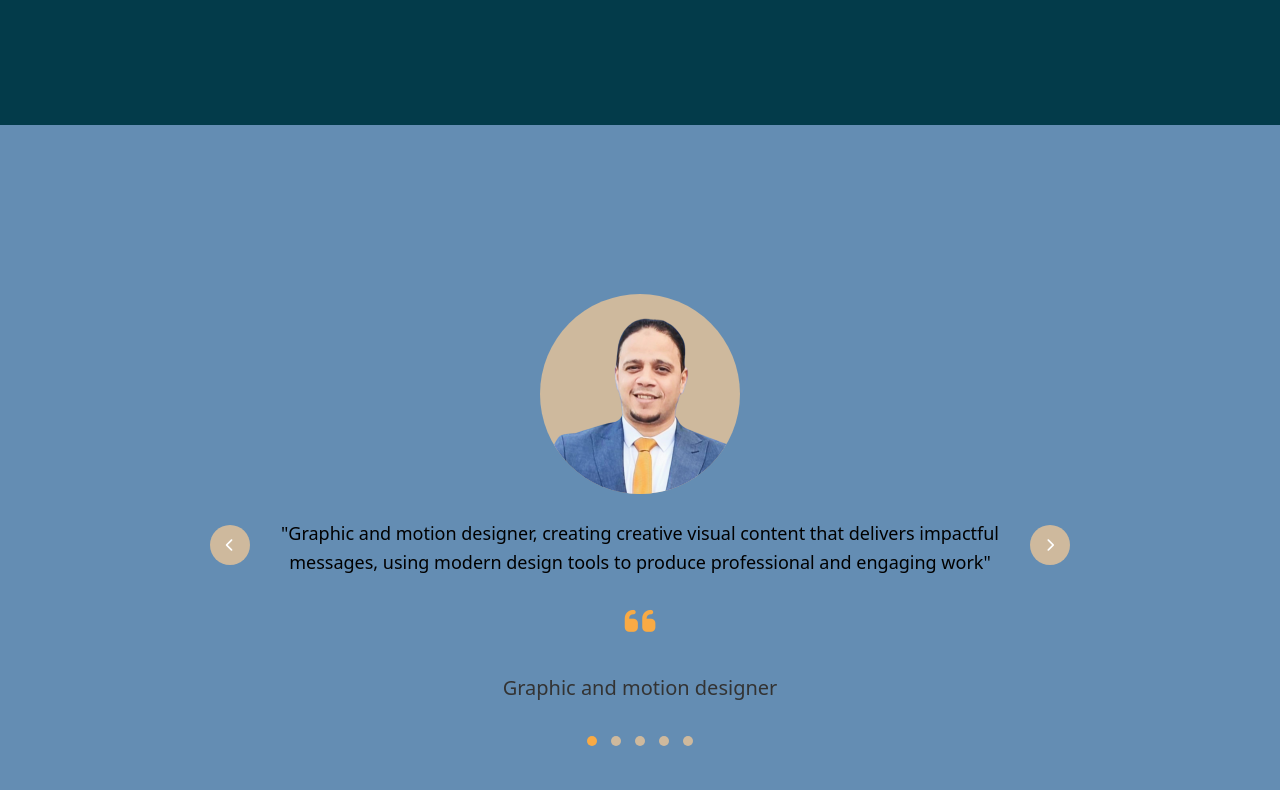
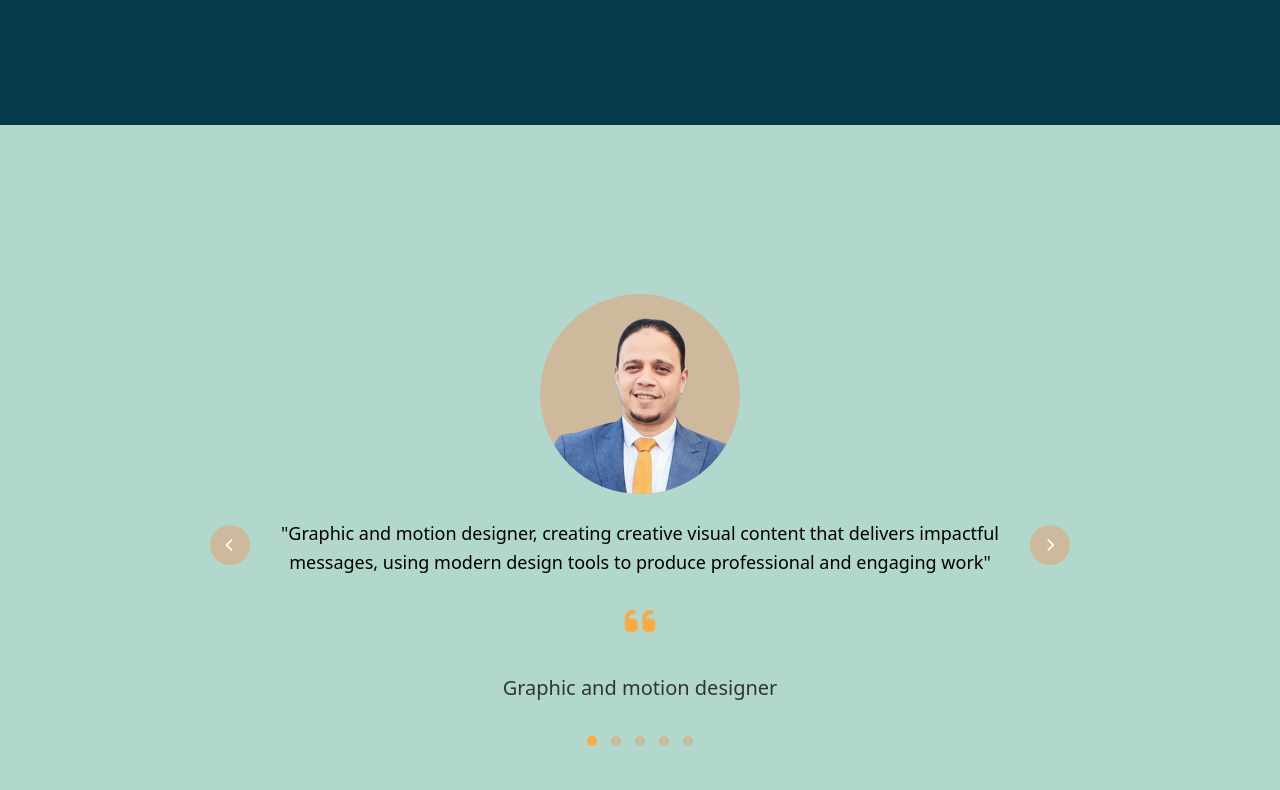
Before and after one commit to mahmoudaboyassen14-cell/portflio-aboyassen-mahmoud-sdeek, a plain HTML site: page index.html in a window 1280 px wide. Shown: the part 1930-2720 px from the top of the page. Drawn offline with Linux system fonts and the light colour scheme.

Commit message:
Update index.html

```diff
--- a/index.html
+++ b/index.html
@@ -22,7 +22,7 @@
             --secondary-color: #20c997;
             --gray: #4a4a4d;
             --bg-primary: #ecf0f3;
-            --background2: #648DB3;
+            --background2: #B2D8CE;
             --lingt-orange: #f9aa44;
             --beige: #ceb99d;
         }
```
